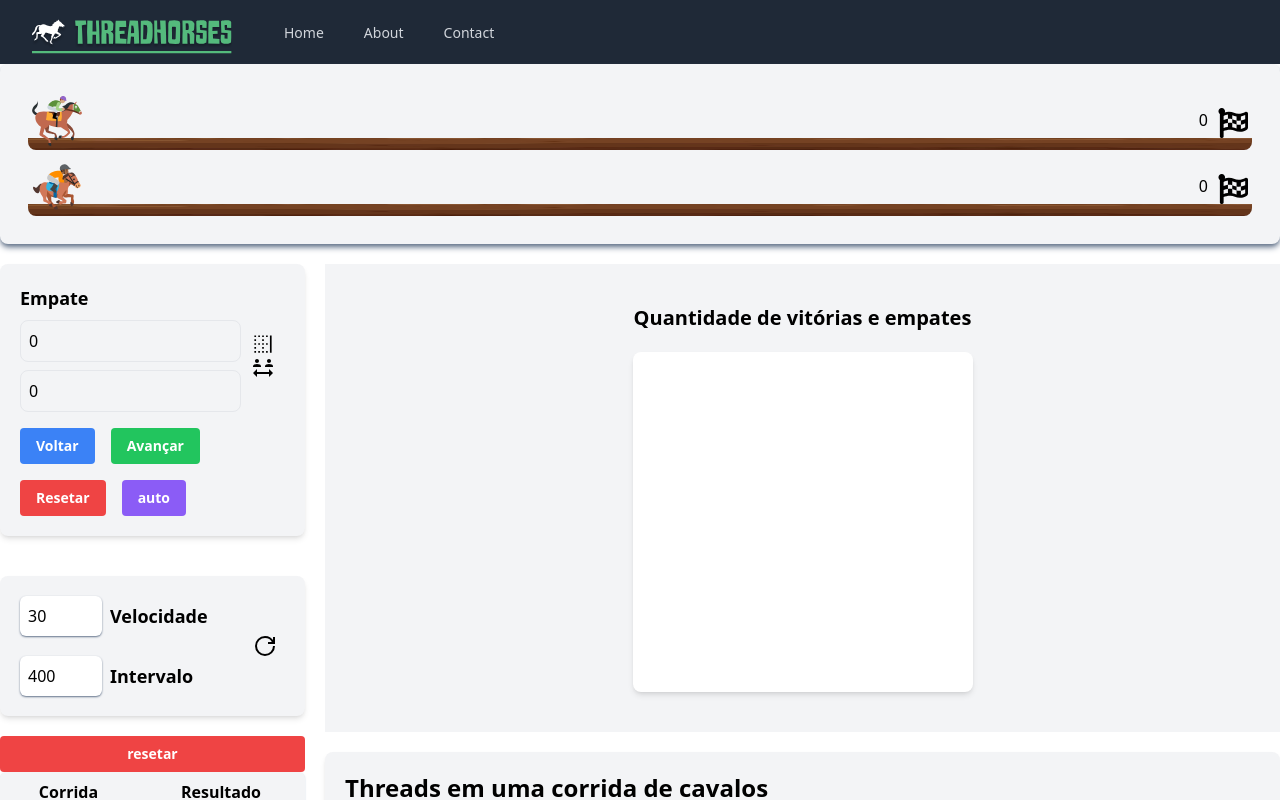
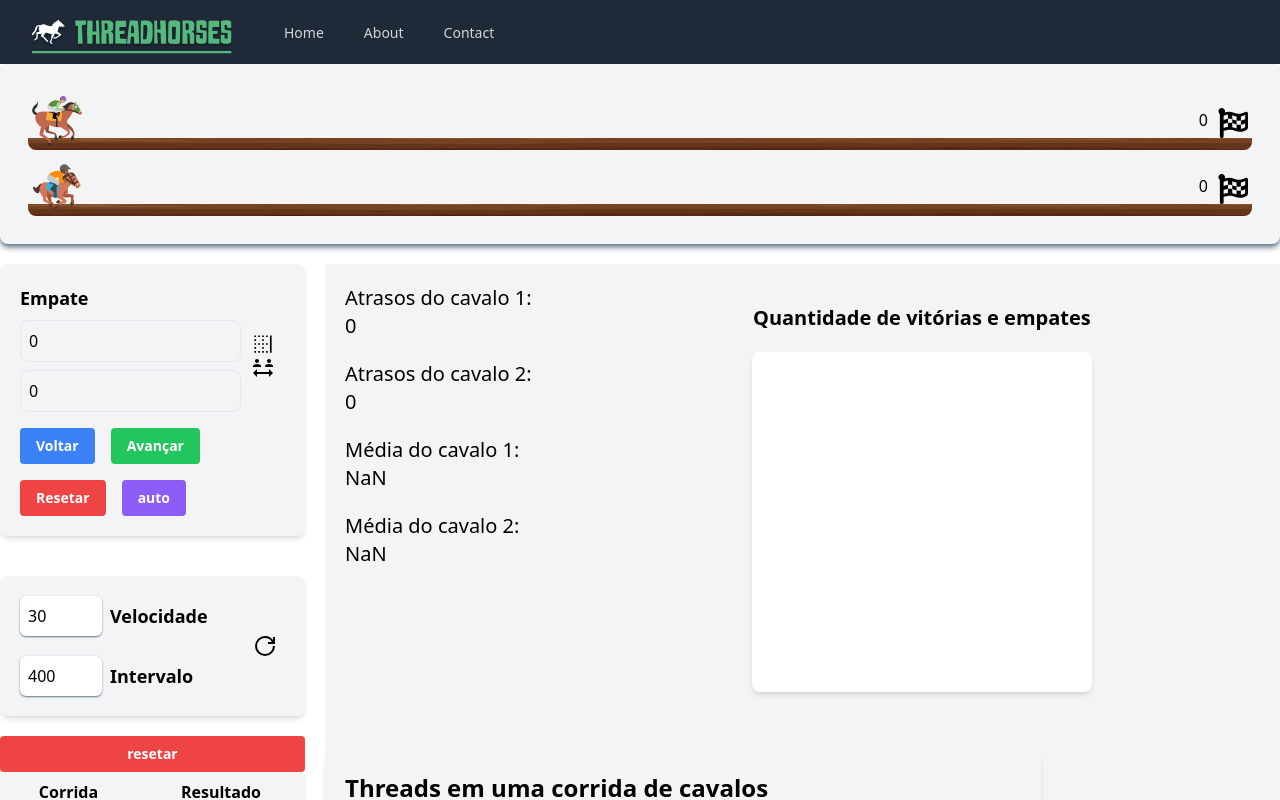
Before and after one commit to EuMotta/Threads-NextJs, a Next.js app: page / in a window 1280 px wide. Shown: the top 800 px of the page. Built offline with nearby package versions, Linux system fonts and the light colour scheme.

Commit message:
add horse media + delay

```diff
--- a/src/app/sections/Horse.jsx
+++ b/src/app/sections/Horse.jsx
@@ -15,6 +15,8 @@ import Graph1 from '../components/Charts';
 export default function Horse() {
   const [position1, setPosition1] = useState(0);
   const [position2, setPosition2] = useState(0);
+  const [positionMedia1, setPositionMedia1] = useState(0);
+  const [positionMedia2, setPositionMedia2] = useState(0);
   const [victoryHorse1, setVictoryHorse1] = useState(0);
   const [victoryHorse2, setVictoryHorse2] = useState(0);
   const [draw, setDraw] = useState(0);
@@ -29,7 +31,7 @@ export default function Horse() {
   const [showStar, setShowStar] = useState(false);
   const [speed, setSpeed] = useState(30);
   const [speedInterval, setSpeedInterval] = useState(400);
-  const maxPosition = 1200;
+  const maxPosition = 1400;
   const handleShowBorder = () => {
     setShowBorder(prevShowBorder => !prevShowBorder);
   };
@@ -57,8 +59,8 @@ export default function Horse() {
   const resetPosition = () => {
     setPosition1(0);
     setPosition2(0);
-    setLeftPosition1(1200);
-    setLeftPosition2(1200);
+    setLeftPosition1(1400);
+    setLeftPosition2(1400);
     setHistory([]);
     setDisplayText('Inicio');
     setGameOver(false);
@@ -79,7 +81,7 @@ export default function Horse() {
   const handleHorse1 = () => {
     if (gameOver) return;
 
-    const maxPosition = 1200;
+    const maxPosition = 1400;
     const newPosition1 = Math.min(
       maxPosition,
       Math.floor(currentPosition1 + Math.random() * (speed - 10) + speed),
@@ -107,12 +109,14 @@ export default function Horse() {
       setDisplayText('Cavalo 1 venceu!');
       setRaceResults([...raceResults, 'Cavalo 1']);
       setVictoryHorse1(victoryHorse1 + 1);
+      setPositionMedia2(positionMedia2 + leftPosition2);
       setShowStar(true);
       setGameOver(true);
     } else if (newPosition2 >= maxPosition) {
       setDisplayText('Cavalo 2 venceu!');
       setRaceResults([...raceResults, 'Cavalo 2']);
       setVictoryHorse2(victoryHorse2 + 1);
+      setPositionMedia1(positionMedia1 + leftPosition1);
       setShowStar(true);
       setGameOver(true);
     } else if (newPosition1 > newPosition2) {
@@ -279,7 +283,14 @@ export default function Horse() {
             <div className="">
               <button
                 className="bg-red-500 w-full hover:bg-red-700 text-white text-sm font-bold py-2 px-4 rounded"
-                onClick={() => {setRaceResults([]); setVictoryHorse1(0); setVictoryHorse2(0); setDraw(0);}}
+                onClick={() => {
+                  setRaceResults([]);
+                  setVictoryHorse1(0);
+                  setVictoryHorse2(0);
+                  setDraw(0);
+                  setPositionMedia1(0);
+                  setPositionMedia2(0);
+                }}
               >
                 resetar
               </button>
@@ -301,8 +312,14 @@ export default function Horse() {
               </table>
             </div>
           </div>
-          <div className="col-span-3 my-5">
-            <div className="bg-gray-100 flex flex-col items-center justify-center py-10">
+          <div className="col-span-3 grid grid-cols-4 bg-gray-100 my-5">
+            <div className="flex flex-col p-5 text-xl gap-5">
+            <div className="">Atrasos do cavalo 1: {positionMedia1 }</div>
+              <div className="">Atrasos do cavalo 2: {positionMedia2 }</div>
+              <div className="">Média do cavalo 1: {Math.floor(positionMedia1 / raceResults.length)}</div>
+              <div className="">Média do cavalo 2: {Math.floor(positionMedia2 / raceResults.length)}</div>
+            </div>
+            <div className=" flex col-span-3 flex-col items-center justify-center py-10">
               <h1 className="text-xl font-bold mb-5">
                 Quantidade de vitórias e empates
               </h1>
```
